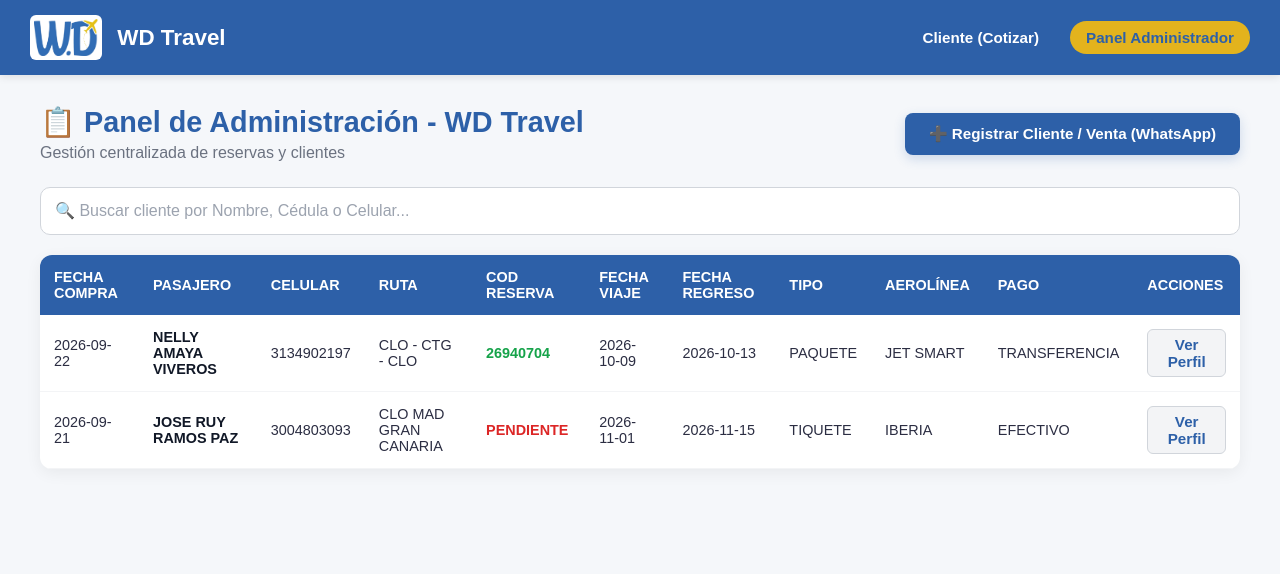
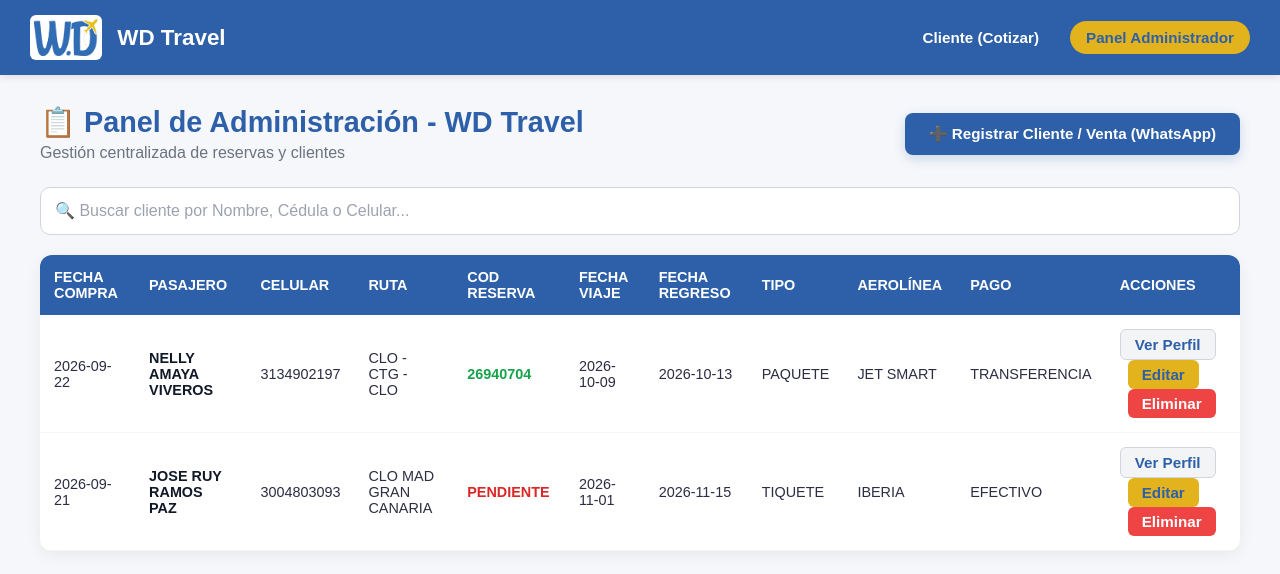
Before and after one commit to SiriusTVT/WD-Travel, a React (Vite) app in the folder WD_Travel/: page / in a window 1280 px wide. Both pictures are taken after a click on the button "Panel Administrador". Shown: the top 574 px of the page. Built offline with nearby package versions, Linux system fonts and the light colour scheme.

Commit message:
Refactor LocationSelector to use value prop and simplify state management; enhance Admin component with edit and delete functionality for bookings

```diff
--- a/WD_Travel/src/components/LocationSelector.tsx
+++ b/WD_Travel/src/components/LocationSelector.tsx
@@ -1,4 +1,4 @@
-import React, { useState } from 'react';
+import React from 'react';
 import { COUNTRIES_AND_CITIES } from '../data/locations';
 
 interface LocationSelectorProps {
@@ -8,15 +8,14 @@ interface LocationSelectorProps {
   required?: boolean;
 }
 
-export const LocationSelector: React.FC<LocationSelectorProps> = ({ labelPrefix, onChange, required = true }) => {
-  const [selectedCountry, setSelectedCountry] = useState<string>('');
+export const LocationSelector: React.FC<LocationSelectorProps> = ({ labelPrefix, value, onChange, required = true }) => {
+  const [selectedCountry, selectedCity = ''] = value.split(' - ');
 
   const selectedCountryObj = COUNTRIES_AND_CITIES.find(c => c.country === selectedCountry);
 
   const handleCountryChange = (e: React.ChangeEvent<HTMLSelectElement>) => {
     const country = e.target.value;
-    setSelectedCountry(country);
-    onChange(''); // Reiniciar la ciudad al cambiar el país
+    onChange(country ? `${country} - ` : ''); // Reiniciar la ciudad al cambiar el país
   };
 
   const handleCityChange = (e: React.ChangeEvent<HTMLSelectElement>) => {
@@ -49,9 +48,10 @@ export const LocationSelector: React.FC<LocationSelectorProps> = ({ labelPrefix,
         <label style={{ display: 'block', marginBottom: '6px', fontWeight: '600', color: '#374151', fontSize: '0.9rem' }}>
           Ciudad / Aeropuerto {labelPrefix}:
         </label>
-        <select
+          <select
           required={required}
           disabled={!selectedCountry}
+            value={selectedCity}
           onChange={handleCityChange}
           style={{
             width: '100%',
--- a/WD_Travel/src/pages/Admin.tsx
+++ b/WD_Travel/src/pages/Admin.tsx
@@ -7,6 +7,7 @@ export const Admin: React.FC = () => {
   const [search, setSearch] = useState('');
   const [selectedPassenger, setSelectedPassenger] = useState<Booking | null>(null);
   const [showAddModal, setShowAddModal] = useState(false);
+  const [editingBookingId, setEditingBookingId] = useState<string | null>(null);
 
   // Estados de ubicación
   const [origin, setOrigin] = useState('');
@@ -30,21 +31,7 @@ export const Admin: React.FC = () => {
     paymentMethod: 'TRANSFERENCIA'
   });
 
-  const handleAddSubmit = (e: React.FormEvent) => {
-    e.preventDefault();
-
-    const finalRoute = [origin, ...(hasLayover ? layovers : []), destination].join(' ➔ ');
-
-    const created: Booking = {
-      id: Date.now().toString(),
-      route: finalRoute,
-      ...newBooking
-    };
-
-    setBookings([created, ...bookings]);
-    setShowAddModal(false);
-
-    // Reiniciar formulario
+  const resetForm = () => {
     setOrigin('');
     setDestination('');
     setHasLayover(false);
@@ -62,6 +49,61 @@ export const Admin: React.FC = () => {
       airline: '',
       paymentMethod: 'TRANSFERENCIA'
     });
+  };
+
+  const handleEditClick = (booking: Booking) => {
+    const routeParts = booking.route.split(' ➔ ');
+    setOrigin(routeParts[0] || '');
+    setDestination(routeParts[routeParts.length - 1] || '');
+    setHasLayover(routeParts.length > 2);
+    setLayovers(routeParts.length > 2 ? routeParts.slice(1, -1) : ['']);
+    setNewBooking({
+      purchaseDate: booking.purchaseDate,
+      passenger: booking.passenger,
+      phone: booking.phone,
+      cedula: booking.cedula,
+      bookingCode: booking.bookingCode,
+      travelDate: booking.travelDate,
+      returnDate: booking.returnDate,
+      isTicket: booking.isTicket,
+      isPackage: booking.isPackage,
+      airline: booking.airline,
+      paymentMethod: booking.paymentMethod
+    });
+    setEditingBookingId(booking.id);
+    setShowAddModal(true);
+  };
+
+  const handleDeleteClick = (booking: Booking) => {
+    const shouldDelete = window.confirm(`¿Deseas eliminar el registro de ${booking.passenger}?`);
+    if (!shouldDelete) return;
+
+    setBookings(currentBookings => currentBookings.filter(currentBooking => currentBooking.id !== booking.id));
+    setSelectedPassenger(currentPassenger => currentPassenger?.id === booking.id ? null : currentPassenger);
+  };
+
+  const handleAddSubmit = (e: React.FormEvent) => {
+    e.preventDefault();
+
+    const finalRoute = [origin, ...(hasLayover ? layovers : []), destination].join(' ➔ ');
+
+    if (editingBookingId) {
+      setBookings(currentBookings => currentBookings.map(booking => booking.id === editingBookingId
+        ? { id: booking.id, route: finalRoute, ...newBooking }
+        : booking
+      ));
+    } else {
+      const created: Booking = {
+        id: Date.now().toString(),
+        route: finalRoute,
+        ...newBooking
+      };
+      setBookings(currentBookings => [created, ...currentBookings]);
+    }
+
+    setShowAddModal(false);
+    setEditingBookingId(null);
+    resetForm();
   };
 
   const filteredBookings = bookings.filter(b =>
@@ -136,6 +178,18 @@ export const Admin: React.FC = () => {
                   >
                     Ver Perfil
                   </button>
+                  <button
+                    onClick={() => handleEditClick(b)}
+                    style={{ marginLeft: '8px', padding: '6px 14px', backgroundColor: '#E3B31D', color: '#2D60A8', border: 'none', borderRadius: '6px', cursor: 'pointer', fontWeight: 'bold' }}
+                  >
+                    Editar
+                  </button>
+                  <button
+                    onClick={() => handleDeleteClick(b)}
+                    style={{ marginLeft: '8px', padding: '6px 14px', backgroundColor: '#ef4444', color: '#fff', border: 'none', borderRadius: '6px', cursor: 'pointer', fontWeight: 'bold' }}
+                  >
+                    Eliminar
+                  </button>
                 </td>
               </tr>
             ))}
@@ -165,11 +219,11 @@ export const Admin: React.FC = () => {
         </div>
       )}
 
-      {/* Modal: Registrar Nueva Venta Manual con Filtro de Ubicación y Escalas */}
+      {/* Modal: Registrar o editar venta manual */}
       {showAddModal && (
         <div style={{ position: 'fixed', top: 0, left: 0, right: 0, bottom: 0, backgroundColor: 'rgba(0,0,0,0.5)', display: 'flex', justifyContent: 'center', alignItems: 'center', zIndex: 1000 }}>
           <div style={{ backgroundColor: '#fff', padding: '30px', borderRadius: '16px', maxWidth: '720px', width: '90%', maxHeight: '90vh', overflowY: 'auto' }}>
-            <h3 style={{ color: '#2D60A8', marginTop: 0, borderBottom: '2px solid #E3B31D', paddingBottom: '10px' }}>➕ Registrar Cliente / Venta Manual</h3>
+            <h3 style={{ color: '#2D60A8', marginTop: 0, borderBottom: '2px solid #E3B31D', paddingBottom: '10px' }}>{editingBookingId ? '✏️ Editar Cliente / Venta' : '➕ Registrar Cliente / Venta Manual'}</h3>
 
             <form onSubmit={handleAddSubmit} style={{ display: 'flex', flexDirection: 'column', gap: '15px', marginTop: '15px' }}>
               <div style={{ display: 'grid', gridTemplateColumns: '1fr 1fr 1fr', gap: '10px' }}>
@@ -295,9 +349,9 @@ export const Admin: React.FC = () => {
 
               <div style={{ display: 'flex', gap: '10px', marginTop: '10px' }}>
                 <button type="submit" style={{ flex: 1, padding: '12px', backgroundColor: '#E3B31D', color: '#2D60A8', border: 'none', borderRadius: '8px', fontWeight: 'bold', cursor: 'pointer' }}>
-                  Guardar Venta
+                  {editingBookingId ? 'Guardar Cambios' : 'Guardar Venta'}
                 </button>
-                <button type="button" onClick={() => setShowAddModal(false)} style={{ flex: 1, padding: '12px', backgroundColor: '#ef4444', color: '#fff', border: 'none', borderRadius: '8px', fontWeight: 'bold', cursor: 'pointer' }}>
+                <button type="button" onClick={() => { setShowAddModal(false); setEditingBookingId(null); resetForm(); }} style={{ flex: 1, padding: '12px', backgroundColor: '#ef4444', color: '#fff', border: 'none', borderRadius: '8px', fontWeight: 'bold', cursor: 'pointer' }}>
                   Cancelar
                 </button>
               </div>
```
